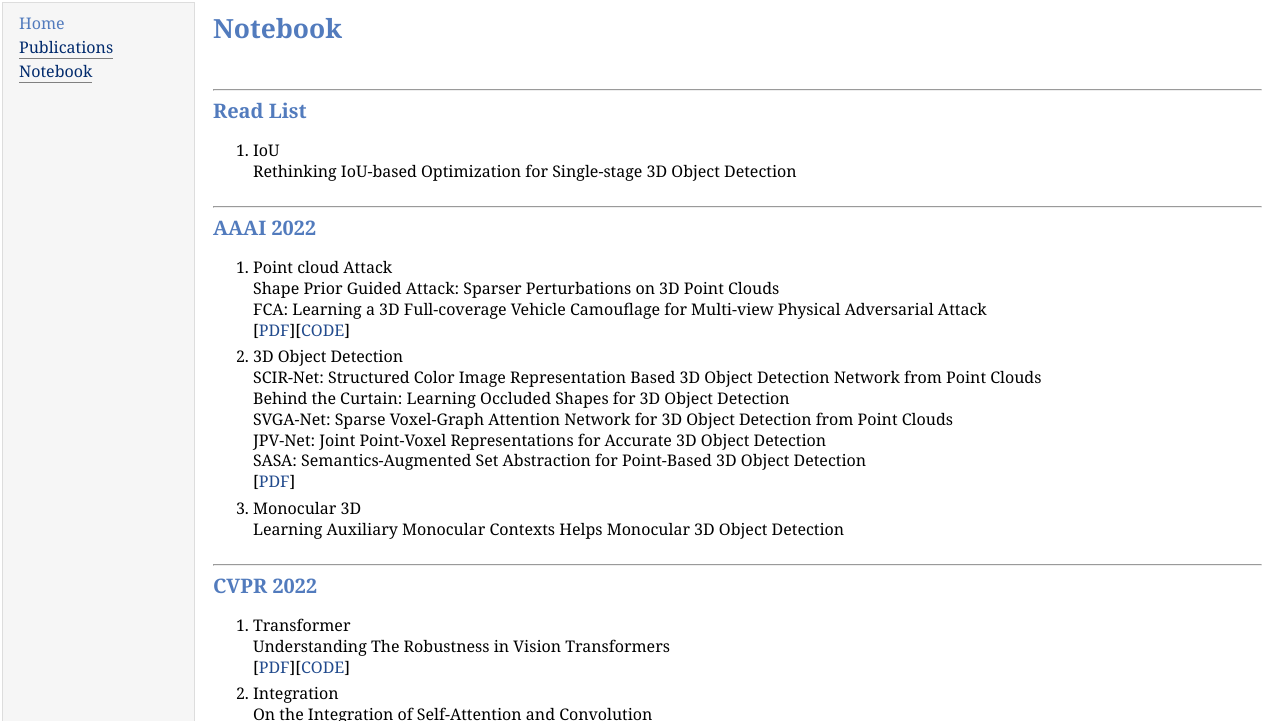
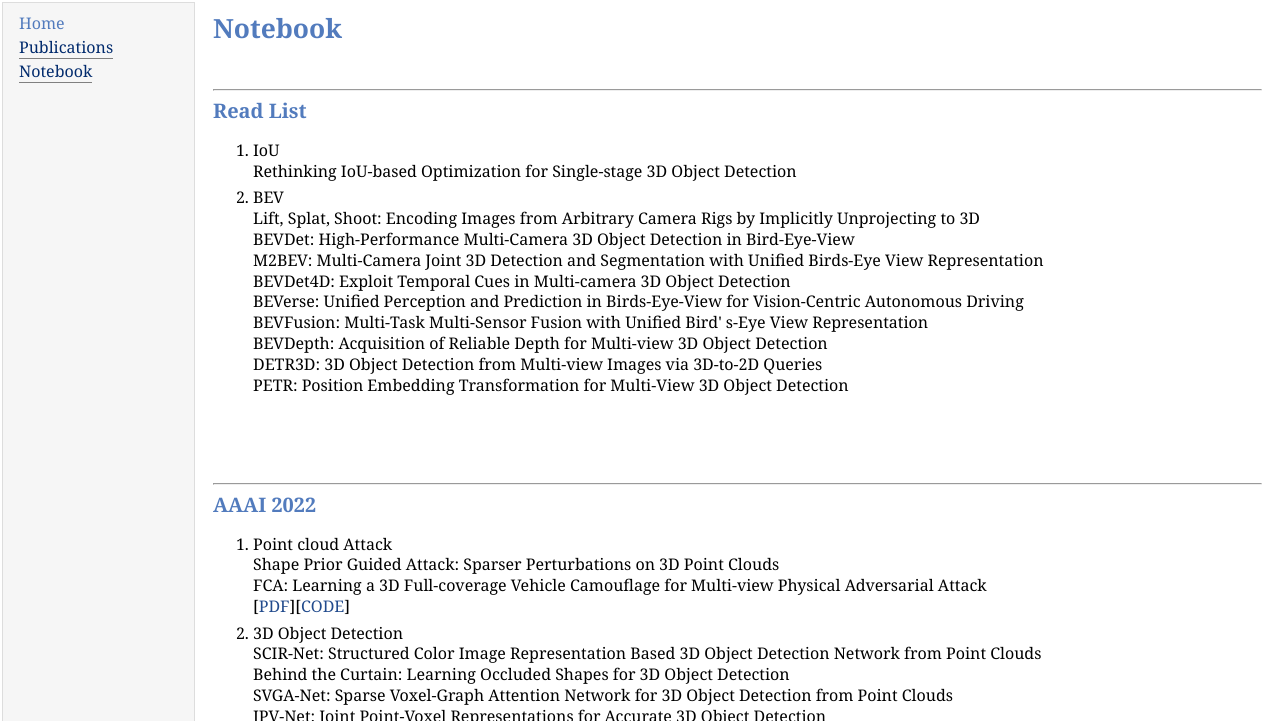
Before and after one commit to ShengStar/shengstar.github.io, a plain HTML site: page notebook.html in a window 1280 px wide. Shown: the part 71-792 px from the top of the page. Drawn offline with Linux system fonts and the light colour scheme.

Commit message:
Update notebook.html

```diff
--- a/notebook.html
+++ b/notebook.html
@@ -21,6 +21,22 @@
                         <li><p>
                             IoU<br>
                             Rethinking IoU-based Optimization for Single-stage 3D Object Detection<br>
+
+                        </p></li>
+                        <li><p>
+                            BEV<br>
+                            Lift, Splat, Shoot: Encoding Images from Arbitrary Camera Rigs by Implicitly Unprojecting to 3D<br>
+                            BEVDet: High-Performance Multi-Camera 3D Object Detection in Bird-Eye-View<br>
+                            M2BEV: Multi-Camera Joint 3D Detection and Segmentation with Unified Birds-Eye View Representation<br>
+                            BEVDet4D: Exploit Temporal Cues in Multi-camera 3D Object Detection<br>
+                            BEVerse: Unified Perception and Prediction in Birds-Eye-View for Vision-Centric Autonomous Driving<br>
+                            BEVFusion: Multi-Task Multi-Sensor Fusion with Unified Bird' s-Eye View Representation<br>
+                            BEVDepth: Acquisition of Reliable Depth for Multi-view 3D Object Detection<br>
+                            DETR3D: 3D Object Detection from Multi-view Images via 3D-to-2D Queries<br>
+                            PETR: Position Embedding Transformation for Multi-View 3D Object Detection<br>
+                            <br>
+                            <br>
+                            <br>
 
                         </p></li>
                     </ol>
```
